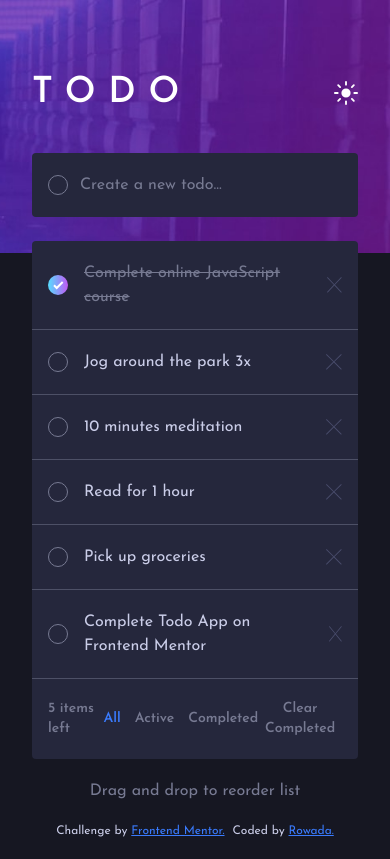
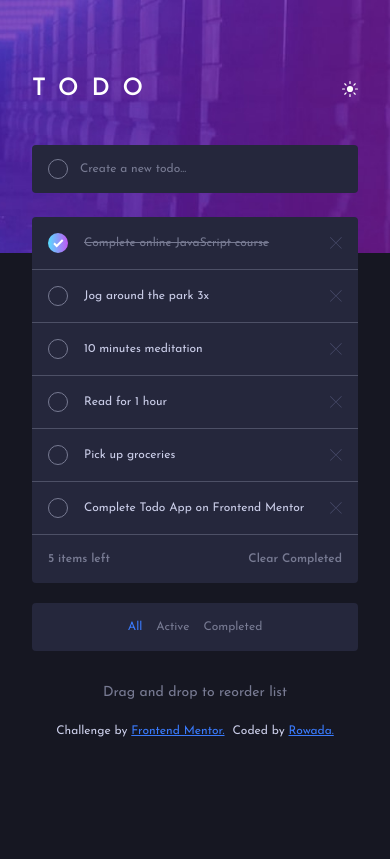
Before and after one commit to Rowada/todo-app-react, a React (Vite) app: page / in a window 390 px wide. Built offline with nearby package versions, Linux system fonts and the light colour scheme.

Commit message:
feat: update mobile view

```diff
--- a/src/components/Footer.jsx
+++ b/src/components/Footer.jsx
@@ -2,8 +2,10 @@ import React from "react";
 
 export const Footer = () => {
   return (
-    <footer className="max-w-[750px] w-full m-auto flex flex-col items-center justify-center gap-5 my-5">
-      <p className="text-secondary">Drag and drop to reorder list</p>
+    <footer className="max-w-[750px] w-full m-auto flex flex-col items-center justify-center gap-5 my-8">
+      <p className="text-secondary text-sm md:text-base">
+        Drag and drop to reorder list
+      </p>
 
       <nav className="text-xs text-text">
         <ul className="flex gap-2">
--- a/src/components/todos/TodoItem.jsx
+++ b/src/components/todos/TodoItem.jsx
@@ -18,13 +18,17 @@ export const TodoItem = ({ todo, id }) => {
           className="peer relative rounded-full w-5 h-5 appearance-none focus:outline-none border border-secondary checked:after:block after:hidden checked:bg-gradient-to-r from-gradientValue1 to-gradientValue2 checked:border-none hover:border-primary shrink-0 after:content-[''] after:w-full after:h-full after:absolute after:left-0 after:top-0 after:bg-no-repeat after:bg-center after:bg-[image:var(--image-url)] cursor-pointer"
         />
 
-        <p className="ps-4 peer-checked:line-through peer-checked:text-secondary">
+        <p className="ps-4 peer-checked:line-through peer-checked:text-secondary text-xs md:text-base">
           {todo.text}
         </p>
       </li>
 
       <button className="pe-4" onClick={() => removeTodo(id)}>
-        <img className="w-4 h-4" src={deleteIcon} alt="delete icon" />
+        <img
+          className="w-3 h-3 md:w-4 md:h-4"
+          src={deleteIcon}
+          alt="delete icon"
+        />
       </button>
     </>
   );
--- a/src/components/todos/TodoList.jsx
+++ b/src/components/todos/TodoList.jsx
@@ -1,7 +1,7 @@
 import React from "react";
 import useStore from "../../store";
 import ToggleTheme from "../toggleTheme/ToggleTheme";
-import { useState } from "react";
+import { useState, useEffect } from "react";
 import { TodoItem } from "./TodoItem";
 import TodoFilter from "./TodoFilter";
 import emptyTodos from "../../assets/images/empty-todos.svg";
@@ -10,8 +10,20 @@ import { TodoClearButton } from "./TodoClearButton";
 export const TodoList = () => {
   const [newTodo, setNewTodo] = useState("");
   const { todos, addTodo } = useStore((state) => state);
+  const [filter, setFilter] = useState("all");
+  const [width, setWidth] = useState(window.innerWidth);
 
-  const [filter, setFilter] = useState("all");
+  useEffect(() => {
+    const handleResize = () => {
+      setWidth(window.innerWidth);
+    };
+
+    window.addEventListener("resize", handleResize);
+
+    return () => {
+      window.removeEventListener("resize", handleResize);
+    };
+  }, []);
 
   const filteredTodos = todos.filter((todo) => {
     if (filter === "active") {
@@ -42,7 +54,7 @@ export const TodoList = () => {
   return (
     <section className="max-w-[750px] w-full m-auto px-8 relative mt-[-180px]">
       <div className="w-full flex items-center justify-between">
-        <h1 className="text-4xl uppercase tracking-[.80rem] font-semibold text-white">
+        <h1 className="text-2xl md:text-4xl uppercase tracking-[.80rem] font-semibold text-white">
           todo
         </h1>
 
@@ -59,7 +71,7 @@ export const TodoList = () => {
             </div>
 
             <input
-              className="w-full py-5 rounded ps-12 bg-background text-text placeholder:text-secondary focus:outline-none caret-primary"
+              className="w-full py-4 md:py-5 rounded ps-12 bg-background text-text text-xs  placeholder:text-secondary focus:outline-none caret-primary md:text-base"
               type="text"
               id="todos"
               name="todos"
@@ -74,12 +86,12 @@ export const TodoList = () => {
         {filteredTodos.length === 0 ? (
           <div className="w-full bg-background rounded-t flex flex-col items-center justify-center">
             <img
-              className="w-96 py-5 h-auto"
+              className="w-52 md:w-96 py-5 h-auto object-cover"
               src={emptyTodos}
               alt="image empty todos"
             />
 
-            <p className="text-2xl text-text pb-5">No todos yet</p>
+            <p className="text-xl md:text-2xl text-text pb-5">No todos yet</p>
           </div>
         ) : (
           <ul className="bg-background rounded-t">
@@ -87,7 +99,7 @@ export const TodoList = () => {
               return (
                 <div
                   key={todo.id}
-                  className="w-full gap-2.5 py-5 ps-4 border-b border-accent text-text flex items-center justify-between "
+                  className="w-full py-4 md:py-5 ps-4 border-b border-accent text-text flex items-center justify-between "
                 >
                   <TodoItem todo={todo} id={todo.id} />
                 </div>
@@ -97,11 +109,23 @@ export const TodoList = () => {
         )}
       </div>
 
-      <div className="text-sm text-secondary font-semibold w-full flex items-center justify-between bg-background py-5 px-4 rounded-b">
-        <span>{activeTodosLength} items left</span>
-        <TodoFilter filter={filter} setFilter={setFilter} />
-        <TodoClearButton />
-      </div>
+      {width < 600 ? (
+        <>
+          <div className="text-xs text-secondary font-semibold w-full flex items-center justify-between bg-background py-4 md:py-5 px-4 rounded-b">
+            <span>{activeTodosLength} items left</span>
+            <TodoClearButton />
+          </div>
+          <div className="text-xs mt-5 py-4 flex items-center justify-center rounded w-full bg-background">
+            <TodoFilter filter={filter} setFilter={setFilter} />
+          </div>
+        </>
+      ) : (
+        <div className="text-sm text-secondary font-semibold w-full flex items-center justify-between bg-background py-5 px-4 rounded-b">
+          <span>{activeTodosLength} items left</span>
+          <TodoFilter filter={filter} setFilter={setFilter} />
+          <TodoClearButton />
+        </div>
+      )}
     </section>
   );
 };
--- a/src/components/toggleTheme/ToggleTheme.jsx
+++ b/src/components/toggleTheme/ToggleTheme.jsx
@@ -10,7 +10,11 @@ const ToggleTheme = () => {
 
   return (
     <button onClick={toggleTheme}>
-      <img className="w-6 h-6" src={darkMode ? sun : moon} alt="toggle icon" />
+      <img
+        className="w-4 h-4 md:w-6 md:h-6"
+        src={darkMode ? sun : moon}
+        alt="toggle icon"
+      />
     </button>
   );
 };
```
